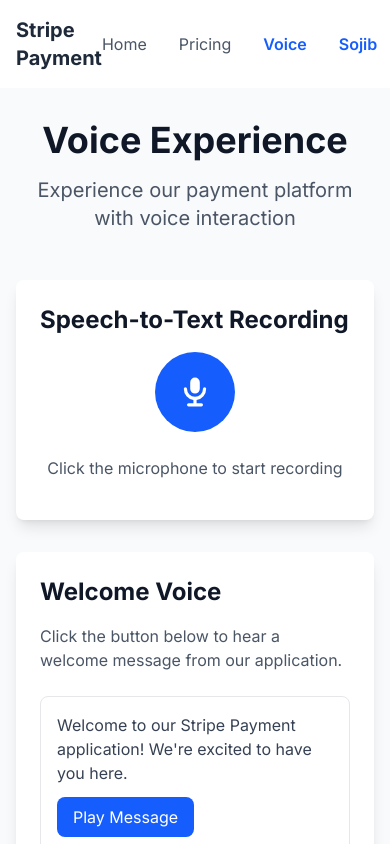
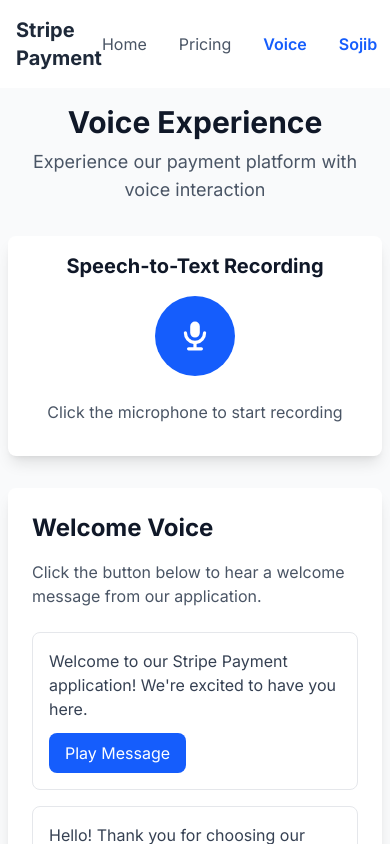
Before and after one commit to mdabdulkyum1/stripe-payment, a Next.js app: page /voice in a window 390 px wide. Shown: the top 844 px of the page. Built offline with nearby package versions, Linux system fonts and the light colour scheme.

Commit message:
pge update

```diff
--- a/src/app/voice/page.jsx
+++ b/src/app/voice/page.jsx
@@ -237,15 +237,15 @@ export default function VoicePage() {
   ];
 
   return (
-    <div className="max-w-4xl mx-auto px-4 py-8">
-      <div className="text-center mb-12">
-        <h1 className="text-4xl font-bold text-gray-900 mb-4">Voice Experience</h1>
-        <p className="text-xl text-gray-600">Experience our payment platform with voice interaction</p>
+    <div className="max-w-4xl mx-auto px-2 sm:px-4 py-4 sm:py-8">
+      <div className="text-center mb-8 sm:mb-12">
+        <h1 className="text-3xl sm:text-4xl font-bold text-gray-900 mb-2 sm:mb-4">Voice Experience</h1>
+        <p className="text-lg sm:text-xl text-gray-600">Experience our payment platform with voice interaction</p>
       </div>
 
       {/* Speech-to-Text Section */}
-      <div className="bg-white rounded-lg shadow-lg p-6 mb-8">
-        <h2 className="text-2xl font-bold text-gray-900 mb-4">Speech-to-Text Recording</h2>
+      <div className="bg-white rounded-lg shadow-lg p-4 sm:p-6 mb-8">
+        <h2 className="text-xl sm:text-2xl font-bold text-gray-900 mb-4 text-center sm:text-left">Speech-to-Text Recording</h2>
 
         <div className="flex items-center justify-center mb-6">
           <button
@@ -279,25 +279,27 @@ export default function VoicePage() {
 
         {/* Floating Text Display */}
         {transcribedText && (
-          <div className="bg-blue-50 border border-blue-200 rounded-lg p-4 mb-4 w-full relative z-10">
-            <div className="flex justify-between items-start mb-2">
-              <h3 className="font-semibold text-blue-900">Transcribed Text:</h3>
-              <div className="flex space-x-2">
+          <div className="bg-blue-50 border border-blue-200 rounded-lg p-3 sm:p-4 mb-4 w-full relative z-50 shadow-sm min-h-[100px]">
+            <div className="flex flex-col sm:flex-row justify-between items-start sm:items-center mb-3">
+              <h3 className="font-semibold text-blue-900 mb-2 sm:mb-0">Transcribed Text:</h3>
+              <div className="flex space-x-2 w-full sm:w-auto">
                 <button
                   onClick={copyText}
-                  className="bg-blue-600 text-white px-3 py-1 rounded text-sm hover:bg-blue-700 transition-colors duration-200"
+                  className="flex-1 sm:flex-none bg-blue-600 text-white px-3 py-1.5 rounded text-sm font-medium hover:bg-blue-700 transition-colors duration-200"
                 >
                   Copy
                 </button>
                 <button
                   onClick={clearText}
-                  className="bg-gray-600 text-white px-3 py-1 rounded text-sm hover:bg-gray-700 transition-colors duration-200"
+                  className="flex-1 sm:flex-none bg-gray-600 text-white px-3 py-1.5 rounded text-sm font-medium hover:bg-gray-700 transition-colors duration-200"
                 >
                   Clear
                 </button>
               </div>
             </div>
-            <p className="text-blue-800 whitespace-pre-wrap break-words">{transcribedText}</p>
+            <p className="text-blue-800 whitespace-pre-wrap break-all sm:break-words text-base sm:text-lg leading-relaxed">
+              {transcribedText}
+            </p>
           </div>
         )}
 
```
